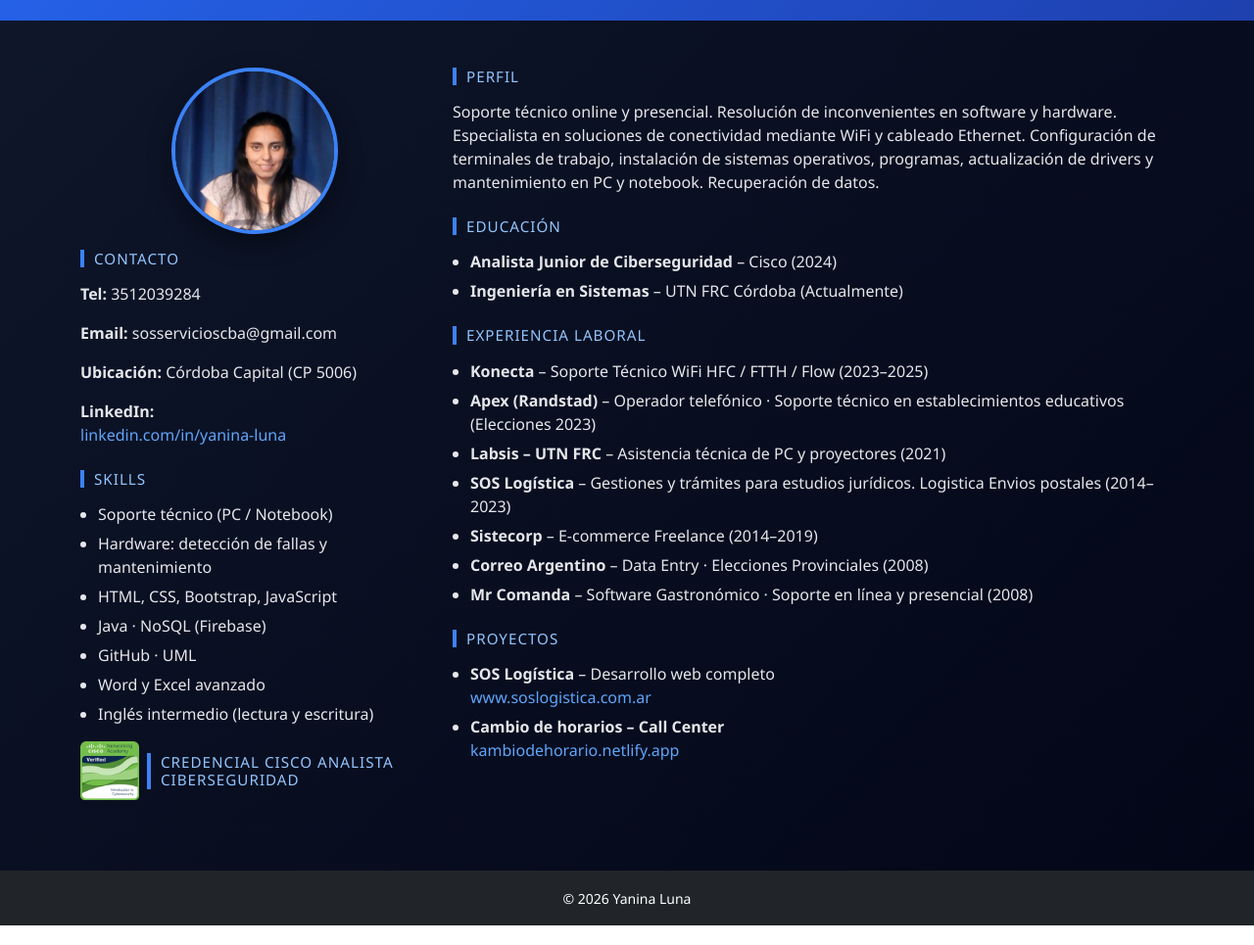
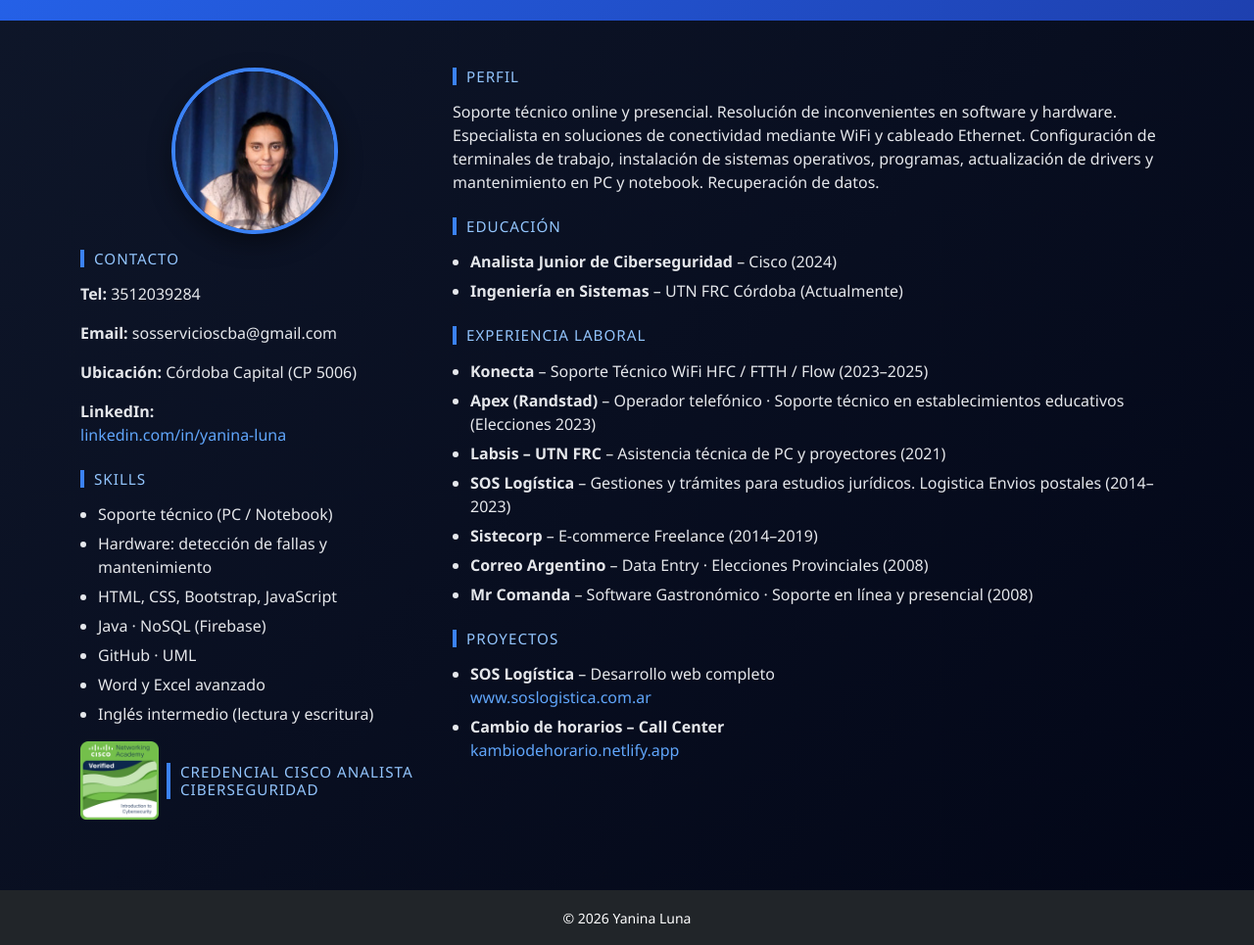
Before and after one commit to yaninacba/Curriculum-Vitae, a plain HTML site: page index.html in a window 1280 px wide. Shown: the part 99-1064 px from the top of the page at 98% size. Drawn offline with nearby package versions, Linux system fonts and the light colour scheme.

Commit message:
Update index.html

```diff
--- a/index.html
+++ b/index.html
@@ -90,7 +90,7 @@
         </ul>
    <section class="mb-4 text-start">
   <div class="d-flex align-items-center">
-    <img src="Ciscociberseguridad.png" alt="Soporte Técnico" width="60" class="me-2">
+    <img src="Ciscociberseguridad.png" alt="Soporte Técnico" width="80" class="me-2">
     <h4 class="section-title m-0">Credencial Cisco Analista Ciberseguridad</h4>
   </div>
 </section>
```
